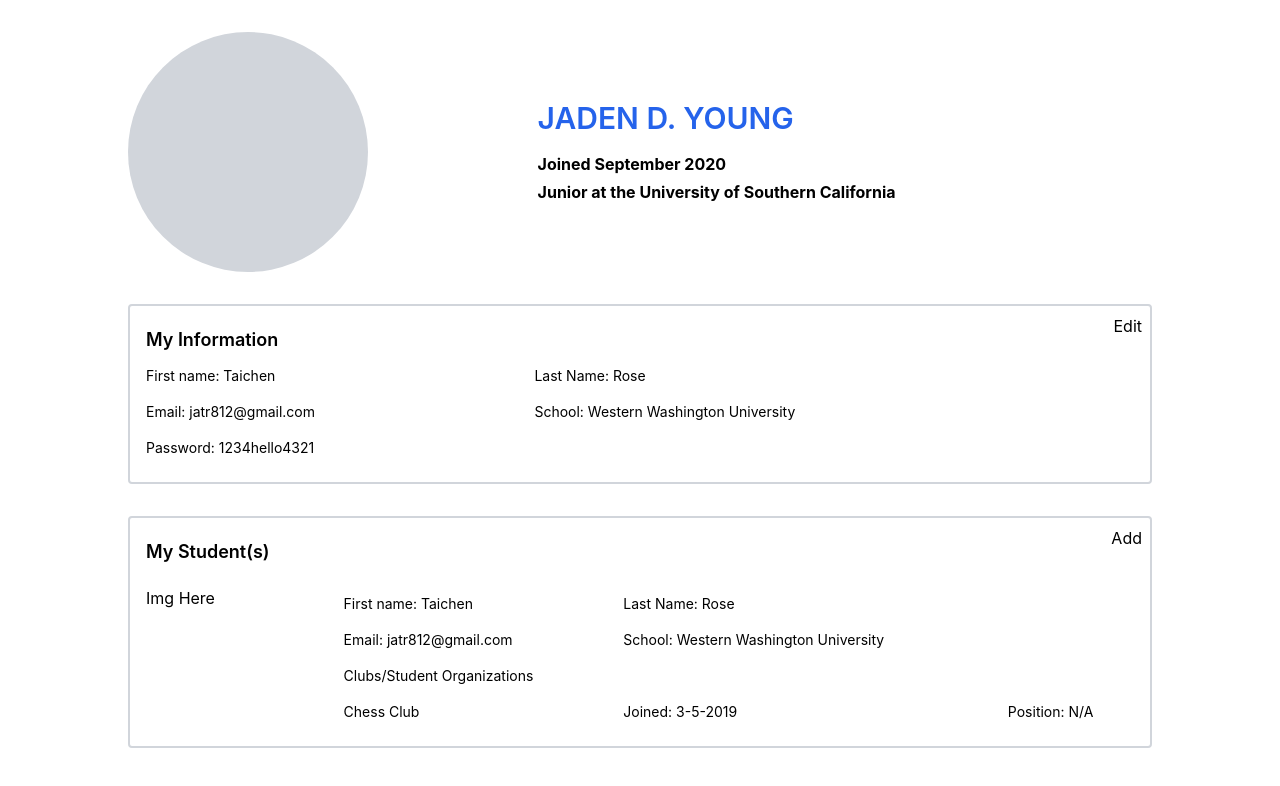
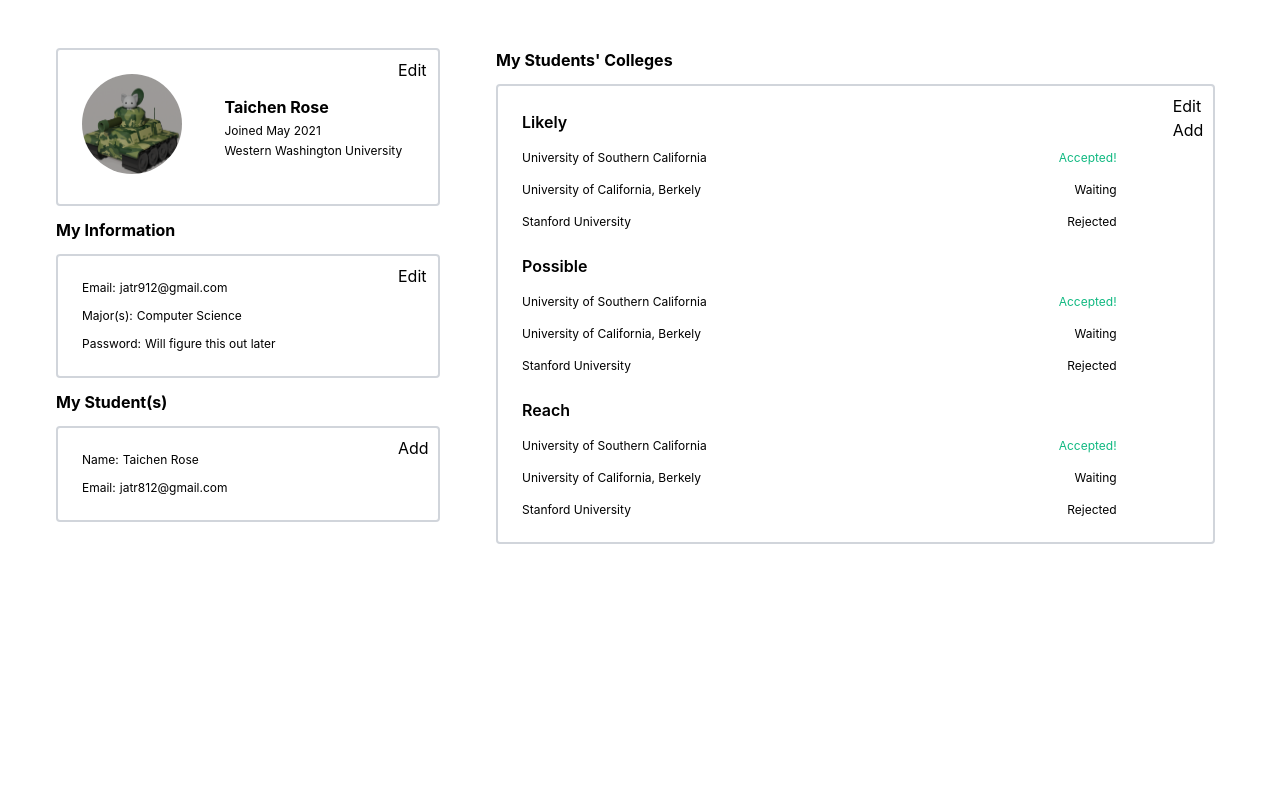
Before and after one commit to willsower/AcceptED, a Next.js app in the folder accepted/: page /Profiles/counselorProfile in a window 1280 px wide. Shown: the top 786 px of the page. Built offline with nearby package versions, Linux system fonts and the light colour scheme.

Commit message:
Relative card layout finished with static content

```diff
--- a/accepted/components/Cards/myInformation.js
+++ b/accepted/components/Cards/myInformation.js
@@ -1,7 +1,31 @@
 function MyInformation() {
     return (
-        <div className = 'border-2 border-gray-300 rounded p-4 w-4/5 ml-auto mr-auto mt-8 relative'>
-        </div>
+        <>
+            <h3 className = 'mb-3 mt-3 font-bold'>My Information</h3>
+            <div className = 'border-2 border-gray-300 rounded pl-6 pt-6 pb-6 w-4/5 sm:w-96 relative'>
+                <div className = 'w-3/5 mt-auto mb-auto'>
+                    <div className ='absolute top-0 right-0 h-16 w-10 mt-2'>
+                        Edit
+                    </div>
+                    <div className = 'text-xs'>
+                        <div className = 'mb-3'>
+                            <p className = 'inline-block mr-1'>Email:</p>
+                            <p className = 'inline-block'>jatr912@gmail.com</p>
+                        </div>
+
+                        <div className = 'mb-3'>
+                            <p className = 'inline-block mr-1'>Major(s):</p>
+                            <p className = 'inline-block'>Computer Science</p>
+                        </div>
+
+                        <div>
+                            <p className = 'inline-block mr-1'>Password:</p>
+                            <p className = 'inline-block'>Will figure this out later</p>
+                        </div>
+                    </div>
+                </div>
+            </div>
+        </>
     )
 }
 
--- /dev/null
+++ b/accepted/components/Cards/myProfile.js
@@ -0,0 +1,27 @@
+import Image from 'next/image'
+
+function MyProfile() {
+    return (
+        <div className = 'border-2 border-gray-300 rounded pl-6 pt-6 pb-6 w-4/5 sm:w-96 relative flex flex-row'>
+            <div className = 'w-2/5'>
+                <Image
+                priority
+                src="/images/cat.png"
+                className = 'rounded-full'
+                height={100}
+                width={100}
+                />
+            </div>
+            <div className = 'w-3/5 mt-auto mb-auto'>
+                <div className ='absolute top-0 right-0 h-16 w-10 mt-2'>
+                    Edit
+                </div>
+                <h3 className = 'font-bold mb-1'>Taichen Rose</h3>
+                <p className = 'text-xs mb-1'>Joined May 2021</p>
+                <p className = 'text-xs'>Western Washington University</p>
+            </div>
+        </div>
+    )
+}
+
+export default MyProfile;
--- a/accepted/components/Cards/myStudents.js
+++ b/accepted/components/Cards/myStudents.js
@@ -1,41 +1,30 @@
-// For the counselor this is the MyStudents Card
 function MyStudents() {
     return (
-        <div>
-            <div className = 'border-2 border-gray-300 rounded p-4 w-4/5 ml-auto mr-auto mt-8 relative'>
-                <div className = 'table-row'>
-                    <h3 className = 'table-cell font-semibold text-lg py-1'>My Student(s)</h3>
-                    <button className = 'table-cell absolute top-2 right-2'>Add</button>
-                </div>
-                <div className = 'flex flex-row'>
-                    <div className = 'w-1/5 mt-4'>
-                        Img Here
+        <>
+            <h3 className = 'mb-3 mt-3 font-bold'>My Student(s)</h3>
+            <div className = 'border-2 border-gray-300 rounded pl-6 w-4/5 sm:w-96 relative'>
+                <div className = 'mt-auto mb-auto'>
+                    <div className ='absolute top-0 right-0 h-16 w-10 mt-2'>
+                        Add
                     </div>
-                    <div className = 'w-4/5 ml-auto mr-auto mt-4'>
-                        <div className = 'table w-full ...'>
-                            <div className = 'table-row-group'>
-                                <div className = 'table-row text-sm'>
-                                    <p className = 'table-cell py-2'>First name: Taichen</p>
-                                    <p className = 'table-cell'>Last Name: Rose</p>
-                                </div>
-                                <div className = 'table-row text-sm'>
-                                    <p className = 'table-cell py-2'>Email: jatr812@gmail.com</p>
-                                    <p className = 'table-cell'>School: Western Washington University</p>
-                                </div>
-                                <div className = 'table-row text-sm'>
-                                    <p className = 'table-cell py-2'>Clubs/Student Organizations</p>
-                                </div>
-                                <div className = 'table-row text-sm'>
-                                    <p className = 'table-cell py-2'>Chess Club</p>
-                                    <p className = 'table-cell py-2'>Joined: 3-5-2019</p>
-                                    <p className = 'table-cell py-2'>Position: N/A</p>
-                                </div>
+
+                    {/* Student Card Here */}
+                    <div className = 'pb-6 pt-6'>
+                        <div className = 'text-xs'>
+                            <div className = 'mb-3'>
+                                <p className = 'inline-block mr-1'>Name:</p>
+                                <p className = 'inline-block'>Taichen Rose</p>
+                            </div>
+
+                            <div className = ''>
+                                <p className = 'inline-block mr-1'>Email:</p>
+                                <p className = 'inline-block'>jatr812@gmail.com</p>
                             </div>
                         </div>
                     </div>
                 </div>
             </div>
-        </div>
+        </>
     )
 }
 
--- /dev/null
+++ b/accepted/components/Cards/studentColleges.js
@@ -0,0 +1,82 @@
+function StudentColleges() {
+    return (
+        <>
+            <h3 className = 'mb-3 font-bold'>My Students' Colleges</h3>
+            <div className = 'border-2 border-gray-300 rounded pl-6 w-4/5 md:w-11/12 sm:w-96 relative'>
+                <div className = 'mt-auto mb-auto'>
+                    <div className ='absolute top-0 right-0 h-16 w-10 mt-2'>
+                        Edit
+                    </div>
+                    <div className ='absolute top-6 right-0 h-16 w-10 mt-2'>
+                        Add
+                    </div>
+
+                    {/* Likely Card Here */}
+                    <div className = 'pb-6 pt-6'>
+                        <h5 className = 'font-semibold mb-4'>Likely</h5>
+                        <div className = 'text-xs'>
+                            <div className = 'mb-4'>
+                                <p className = 'inline-block mr-1'>University of Southern California</p>
+                                <p className = 'inline-block absolute right-3 lg:right-24 text-green-500'>Accepted!</p>
+                            </div>
+
+                            <div className = 'mb-4'>
+                                <p className = 'inline-block mr-1'>University of California, Berkely</p>
+                                <p className = 'inline-block absolute right-3 lg:right-24 '>Waiting</p>
+                            </div>
+
+                            <div className = ''>
+                                <p className = 'inline-block mr-1'>Stanford University</p>
+                                <p className = 'inline-block absolute right-3 lg:right-24 '>Rejected</p>
+                            </div>
+                        </div>
+                    </div>
+
+                     {/* Possible Card Here */}
+                     <div className = ''>
+                        <h5 className = 'font-semibold mb-4'>Possible</h5>
+                        <div className = 'text-xs'>
+                            <div className = 'mb-4'>
+                                <p className = 'inline-block mr-1'>University of Southern California</p>
+                                <p className = 'inline-block absolute right-3 lg:right-24 text-green-500'>Accepted!</p>
+                            </div>
+
+                            <div className = 'mb-4'>
+                                <p className = 'inline-block mr-1'>University of California, Berkely</p>
+                                <p className = 'inline-block absolute right-3 lg:right-24 '>Waiting</p>
+                            </div>
+
+                            <div className = ''>
+                                <p className = 'inline-block mr-1'>Stanford University</p>
+                                <p className = 'inline-block absolute right-3 lg:right-24 '>Rejected</p>
+                            </div>
+                        </div>
+                    </div>
+
+                     {/* Reach Card Here */}
+                     <div className = 'pb-6 pt-6'>
+                        <h5 className = 'font-semibold mb-4'>Reach</h5>
+                        <div className = 'text-xs'>
+                            <div className = 'mb-4'>
+                                <p className = 'inline-block mr-1'>University of Southern California</p>
+                                <p className = 'inline-block absolute right-3 lg:right-24 text-green-500'>Accepted!</p>
+                            </div>
+
+                            <div className = 'mb-4'>
+                                <p className = 'inline-block mr-1'>University of California, Berkely</p>
+                                <p className = 'inline-block absolute right-3 lg:right-24 '>Waiting</p>
+                            </div>
+
+                            <div className = ''>
+                                <p className = 'inline-block mr-1'>Stanford University</p>
+                                <p className = 'inline-block absolute right-3 lg:right-24 '>Rejected</p>
+                            </div>
+                        </div>
+                    </div>
+                </div>
+            </div>
+        </>
+    )
+}
+
+export default StudentColleges;
--- a/accepted/pages/Profiles/counselorProfile.js
+++ b/accepted/pages/Profiles/counselorProfile.js
@@ -1,43 +1,21 @@
 // Counselor profile information
 import MyStudents from '../../components/Cards/myStudents'
+import MyProfile from '../../components/Cards/myProfile'
+import MyInformation from '../../components/Cards/myInformation'
+import StudentColleges from '../../components/Cards/studentColleges'
 
 function CounselorProfile() {
     return (
-        <div>
-            <div className = 'flex flex-row w-4/5 ml-auto mr-auto mt-8 mb-8'>
-                <div className = 'w-2/5'>
-                    <div className = 'h-60 w-60 bg-gray-300 rounded-full'>
+        <div className = 'mt-12 md:flex md:flex-row ml-14'>
+            <div className = 'md:w-96 md:flex md:flex-col'>
+                <MyProfile />
+                <MyInformation />
+                <MyStudents />
+            </div>
 
-                    </div>
-                </div>
-                <div className = 'w-3/5 mt-auto mb-auto'>
-                    <h3 className = 'text-3xl font-semibold text-blue-600'>JADEN D. YOUNG</h3>
-                    <p className = 'font-bold mt-4'>Joined September 2020</p>
-                    <p className = 'font-bold mt-1'>Junior at the University of Southern California</p>
-                </div>
+            <div className = 'md:flex-col md:w-full md:ml-14'>
+                <StudentColleges />
             </div>
-            <div className = 'w-4/5 ml-auto mr-auto mt-4'>
-                <div className = 'table w-full border-2 border-gray-300 rounded p-4 relative ...'>
-                    <div className = 'table-row-group'>
-                        <div className = 'table-row'>
-                            <h3 className = 'table-cell font-semibold text-lg py-1'>My Information</h3>
-                            <button className = 'table-cell absolute top-2 right-2'>Edit</button>
-                        </div>
-                        <div className = 'table-row text-sm'>
-                            <p className = 'table-cell py-2'>First name: Taichen</p>
-                            <p className = 'table-cell'>Last Name: Rose</p>
-                        </div>
-                        <div className = 'table-row text-sm'>
-                            <p className = 'table-cell py-2'>Email: jatr812@gmail.com</p>
-                            <p className = 'table-cell'>School: Western Washington University</p>
-                        </div>
-                        <div className = 'table-row text-sm'>
-                            <p className = 'table-cell py-2'>Password: 1234hello4321</p>
-                        </div>
-                    </div>
-                </div>
-            </div>
-            <MyStudents />
         </div>
     )
 }
```
Also changed, not shown: accepted/public/images/cat.png (added).
